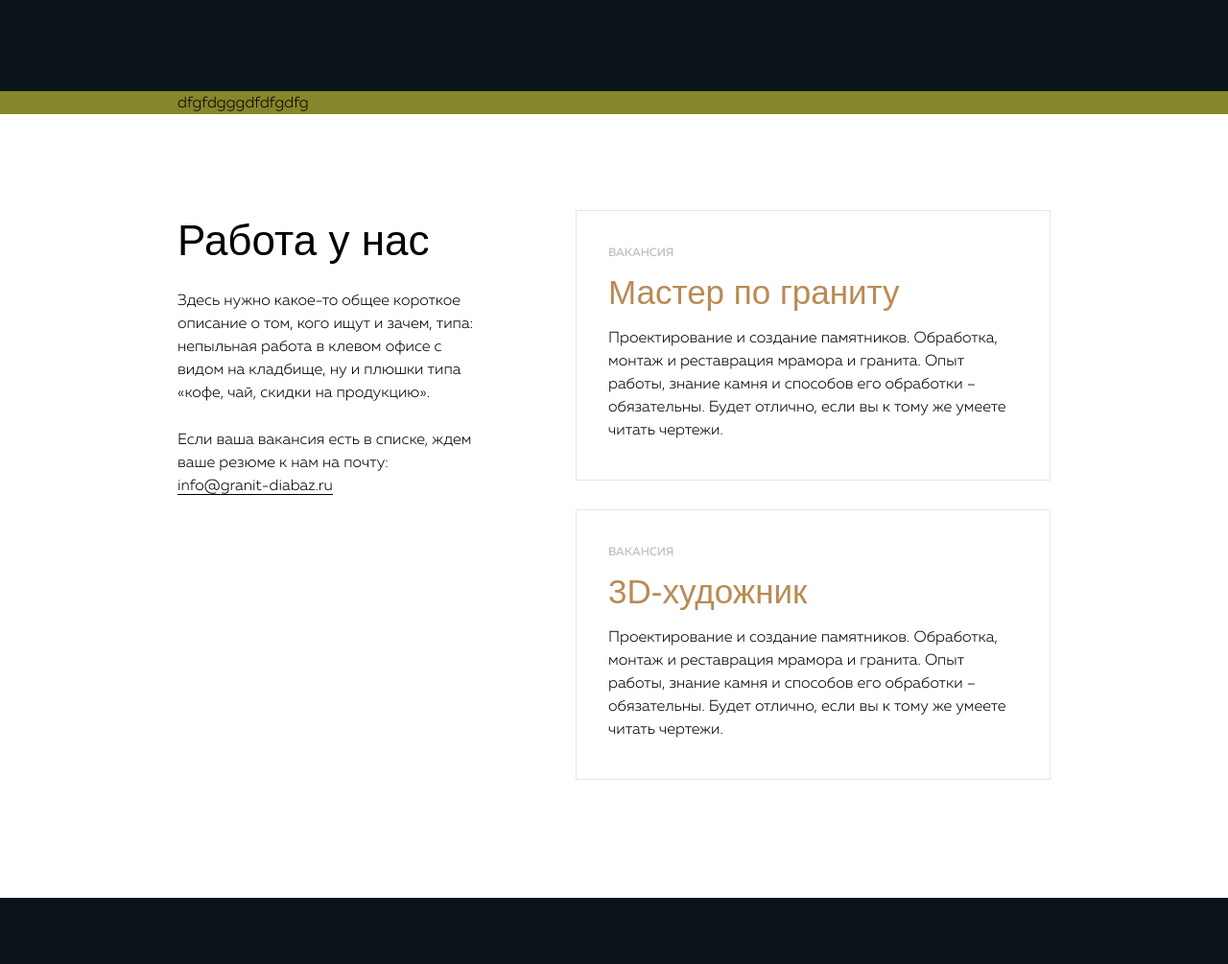
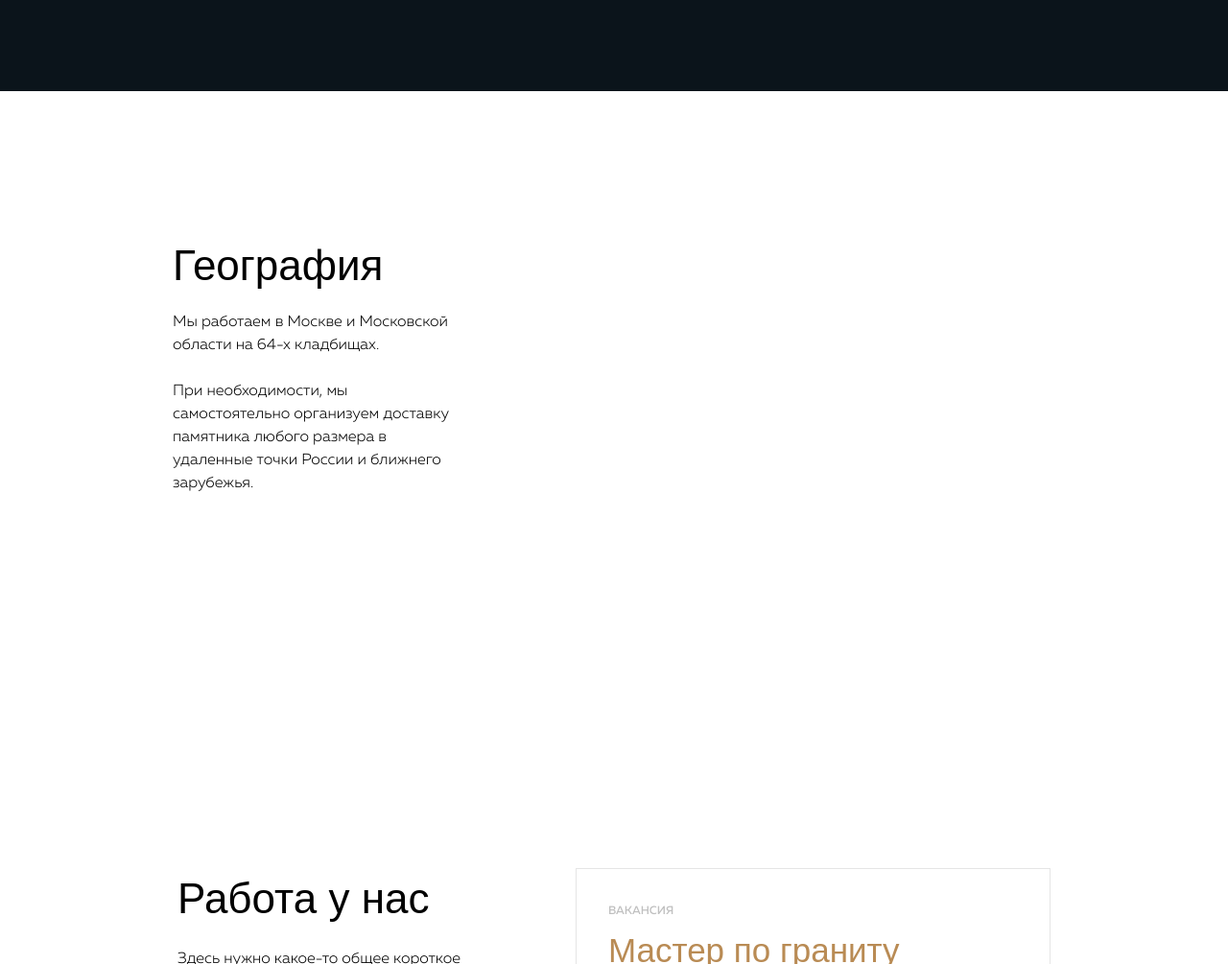
Before and after one commit to evgenyzhernoklev/monumentum, a website: page src/index.html in a window 1280 px wide. Shown: the part 2972-3977 px from the top of the page at 96% size. Drawn offline with nearby package versions, Linux system fonts and the light colour scheme; files that its build step writes are made by us from their sources; files whose address does not match are found by name.

Commit message:
Add map block

```diff
--- a/src/css/content.scss
+++ b/src/css/content.scss
@@ -319,3 +319,25 @@
 
 
 /***** map *****/
+.mapWrapper {
+  position: relative;
+  height: 710px;
+}
+
+.mapSidebar {
+  position: absolute;
+  z-index: 1;
+  top: 125px;
+  left: 0;
+  width: 350px;
+  padding: 37px 25px 8px;
+  background-color: $white;
+}
+
+.mapSidebar__title {
+  margin-bottom: 26px;
+}
+
+.mapSidebar__info {
+  margin-bottom: 24px;
+}
--- a/src/index.html
+++ b/src/index.html
@@ -5,6 +5,7 @@
 	<meta name="viewport" content="width=device-width,initial-scale=1,minimum-scale=1">
 	<title>MONUMENTUM</title>
 	<link rel="stylesheet" media="all" href="css/app.css">
+	<script src="https://api-maps.yandex.ru/2.1/?lang=ru_RU" type="text/javascript"></script>
 </head>
 <body>
 	<nav class="menu">
@@ -212,9 +213,18 @@
 
 
 	<!-- map -->
-	<section class="contentWrapper content-scroll" style="background-color: #86862b;" id="map">
+	<section class="contentWrapper content-scroll mapWrapper" id="map">
 		<div class="contentWrapper__in contentIn">
-			dfgfdgggdfdfgdfg
+			<div class="mapSidebar">
+				<p class="mapSidebar__title titleMain">География</p>
+				<p class="mapSidebar__info">
+					Мы работаем в Москве и Московской области на 64-х кладбищах.
+				</p>
+				<p class="mapSidebar__info">
+					При необходимости, мы самостоятельно организуем доставку памятника любого размера
+					в удаленные точки России и ближнего зарубежья.
+				</p>
+			</div>
 		</div>
 	</section>
 
```
Also changed, not shown: src/js/common.js (+17 -0 lines), build/css/app.css, build/index.html, build/js/app.js.
